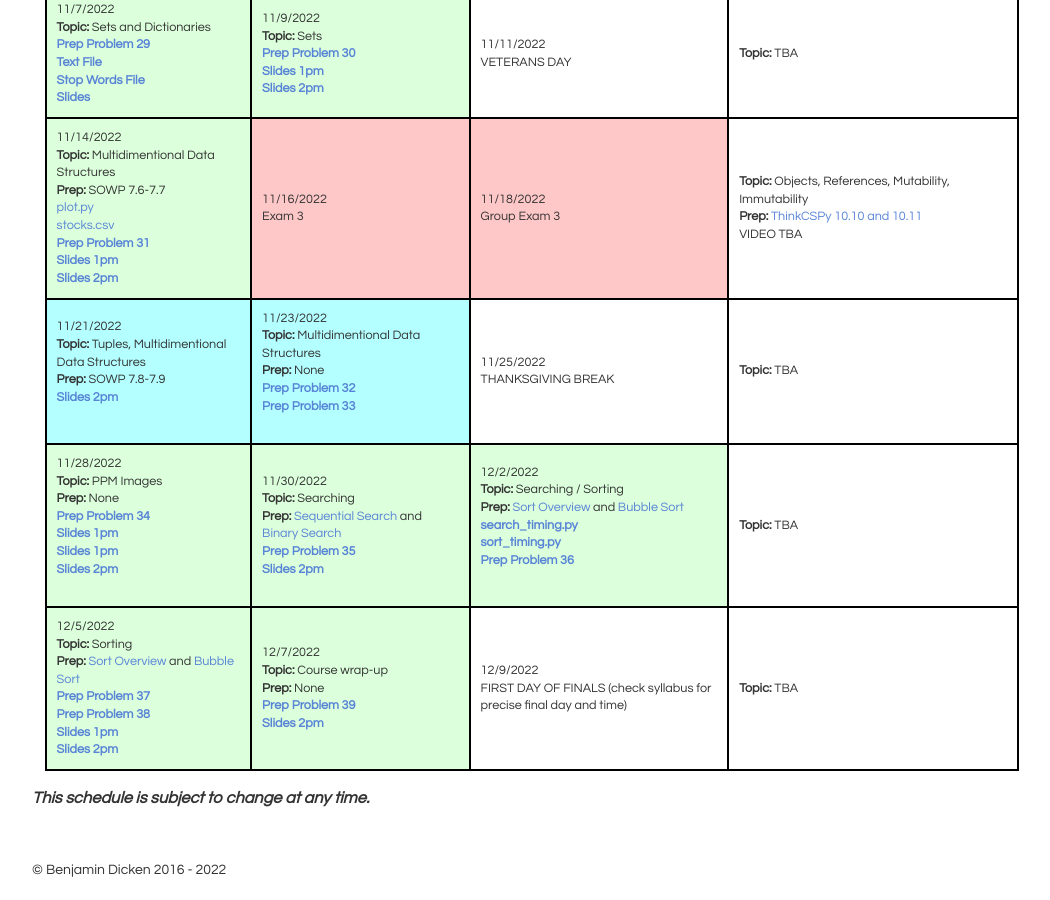
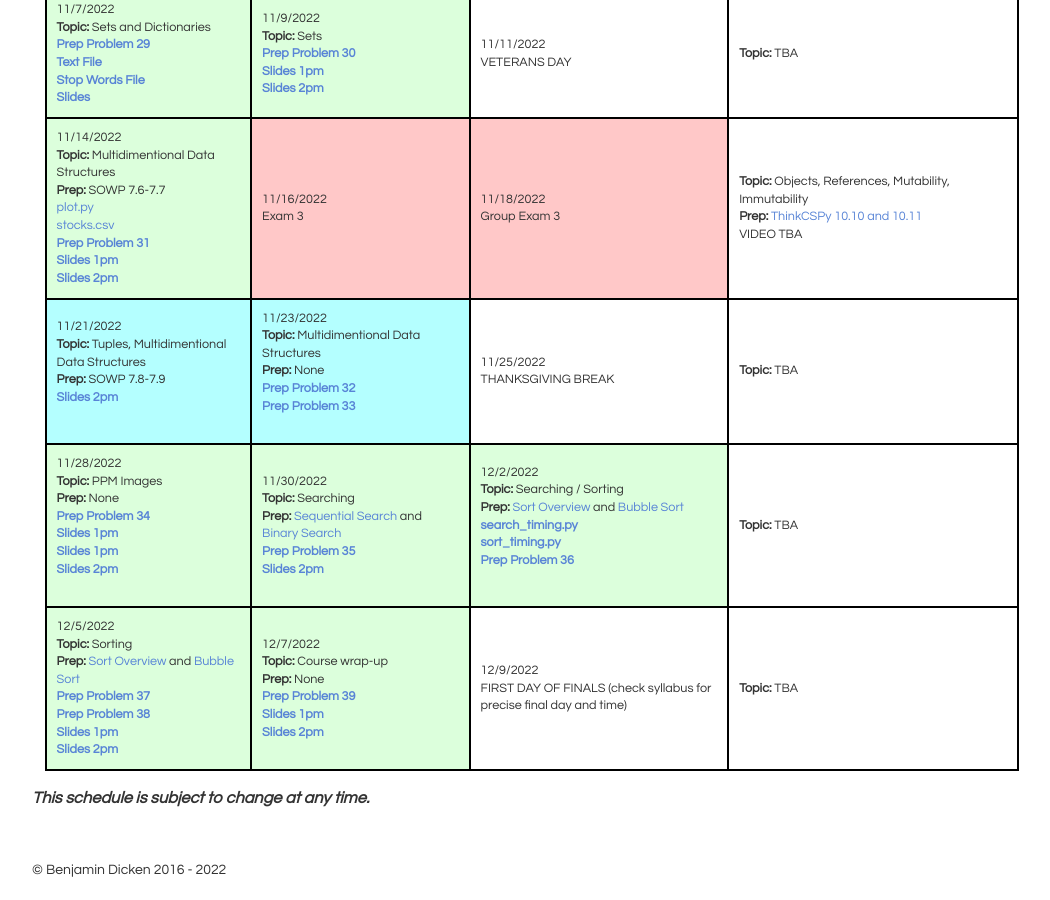
Before and after one commit to bddicken/cs110fall2022website, a Jekyll site: the page built from schedule/index.md, in a window 1280 px wide and 900 px high, scrolled down 1864 px. Shown: the whole window, without its empty margins (108-1158 px from the left). Built offline with Jekyll 4.4.1, drawn with Linux system fonts in a browser that asks for light colours.

Commit message:
Add slides

```diff
--- a/schedule/index.md
+++ b/schedule/index.md
@@ -514,6 +514,7 @@ The <b>Prep</b> for each day indicates the work you need to have completed <b>BE
     <b>Topic:</b> Course wrap-up <br/>
     <b>Prep:</b> None <br/>
     <a href="../preps/39/"><b>Prep Problem 39</b></a> <br/>
+    <a href="./slides/40-wrap-up.pdf"><b>Slides 1pm</b></a> <br/>
     <a href="./slides/36-final-exam-review-AP.pdf"><b>Slides 2pm</b></a> <br/>
 
   </td>
```
Also changed, not shown: 1 other file.
